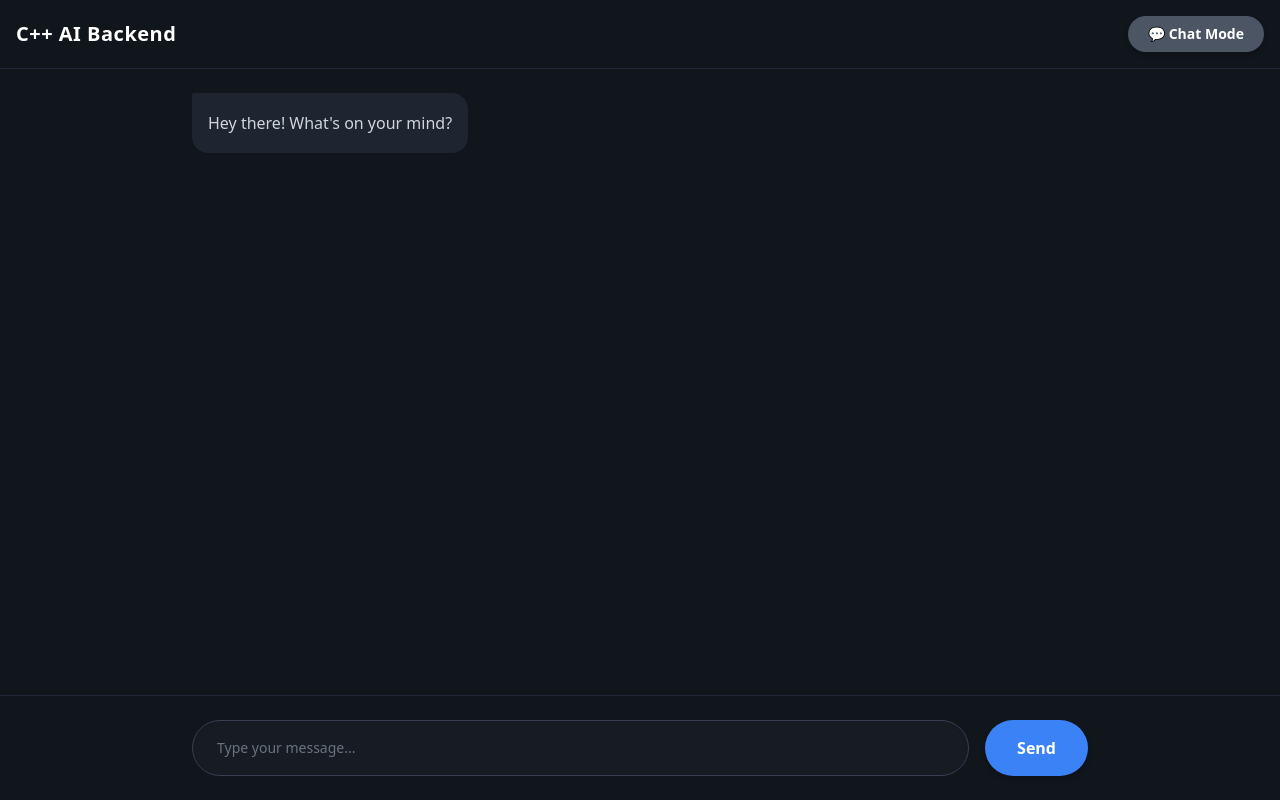
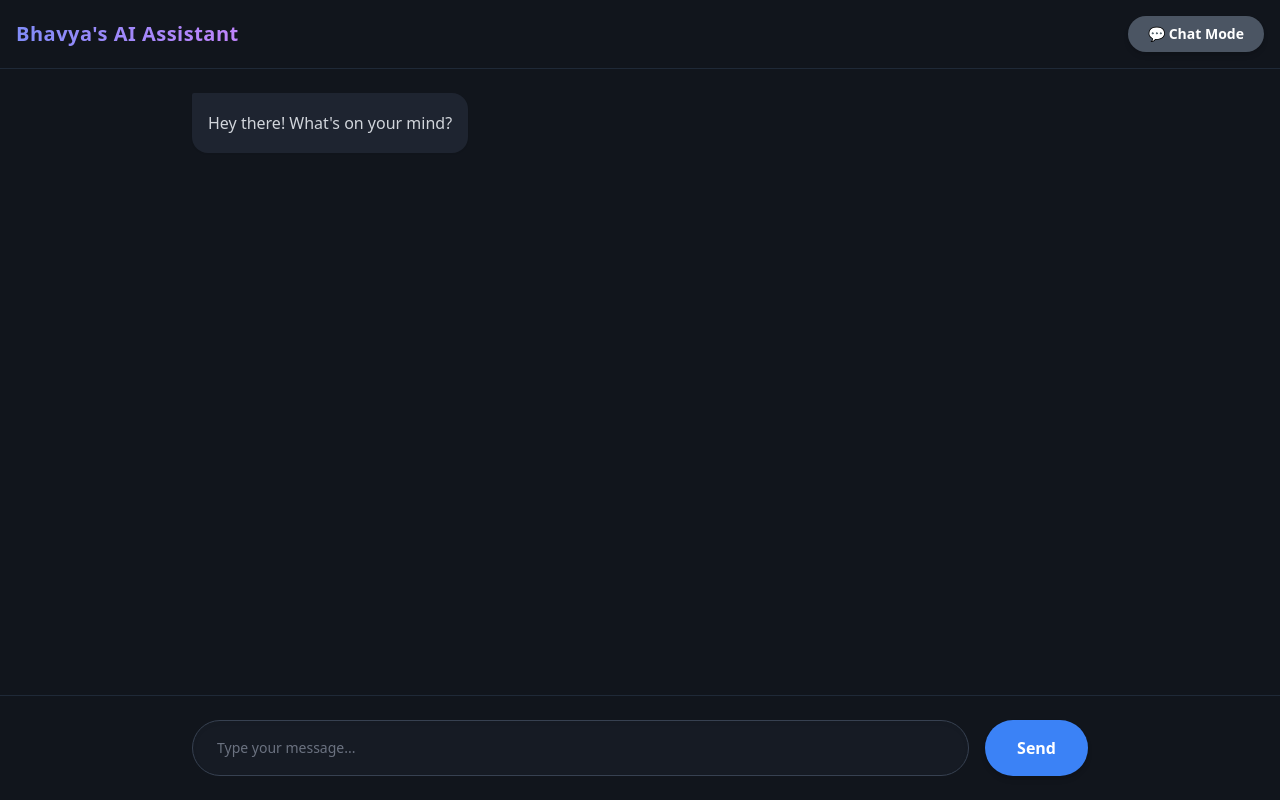
Before and after one commit to bhavya191003/ai-chatbot-cpp, a React (Vite) app in the folder frontend/: page / in a window 1280 px wide. Built offline with nearby package versions, Linux system fonts and the light colour scheme.

Commit message:
Update app title in header

```diff
--- a/frontend/src/App.jsx
+++ b/frontend/src/App.jsx
@@ -62,7 +62,7 @@
   return (
     <div className="flex flex-col h-screen w-full bg-[#11151c] font-sans text-white overflow-hidden">
       <div className="flex justify-between items-center p-4 bg-[#11151c] border-b border-gray-800 shrink-0">
-        <h1 className="text-xl font-bold tracking-wide">C++ AI Backend</h1>
+        <h1 className="text-xl font-bold tracking-wide bg-clip-text text-transparent bg-gradient-to-r from-indigo-400 to-purple-400">Bhavya's AI Assistant</h1>
         <button
           onClick={toggleMode}
           className={`px-5 py-2 rounded-full text-sm font-semibold transition-all shadow-md ${
```
